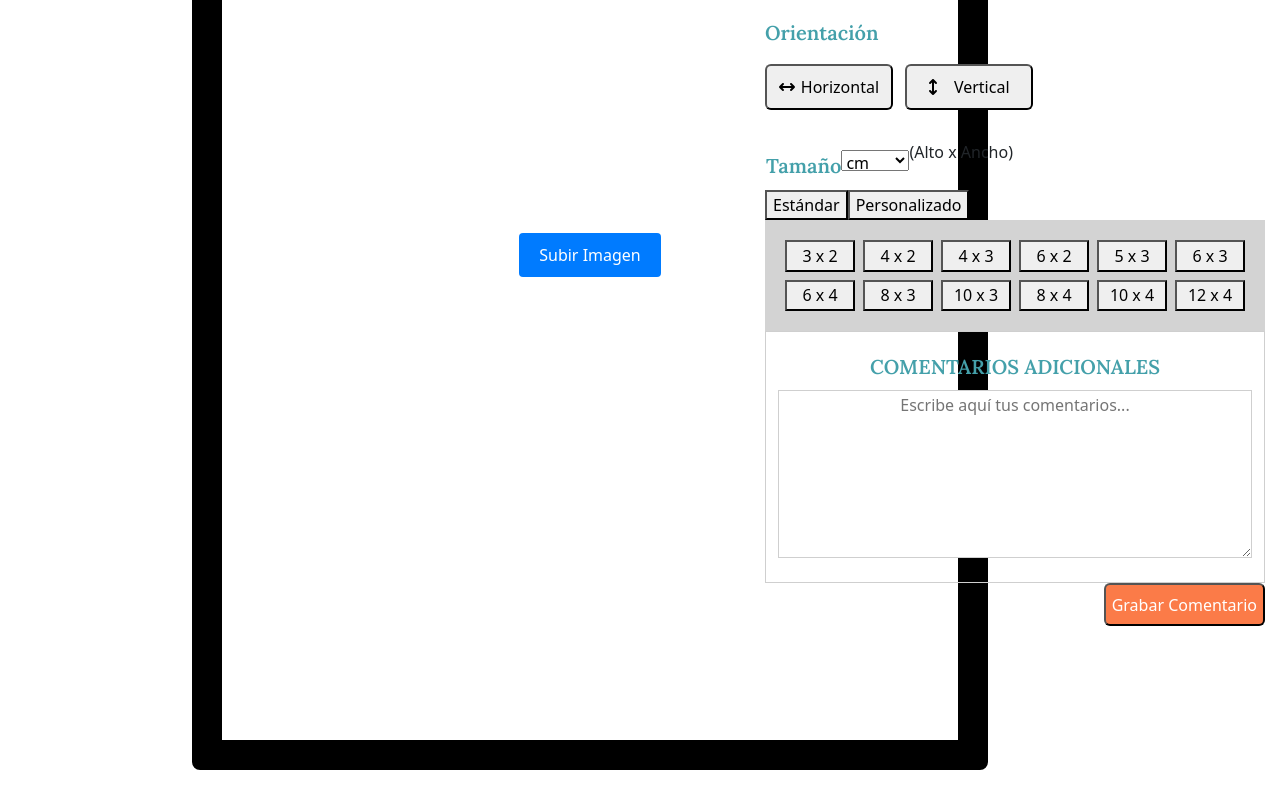
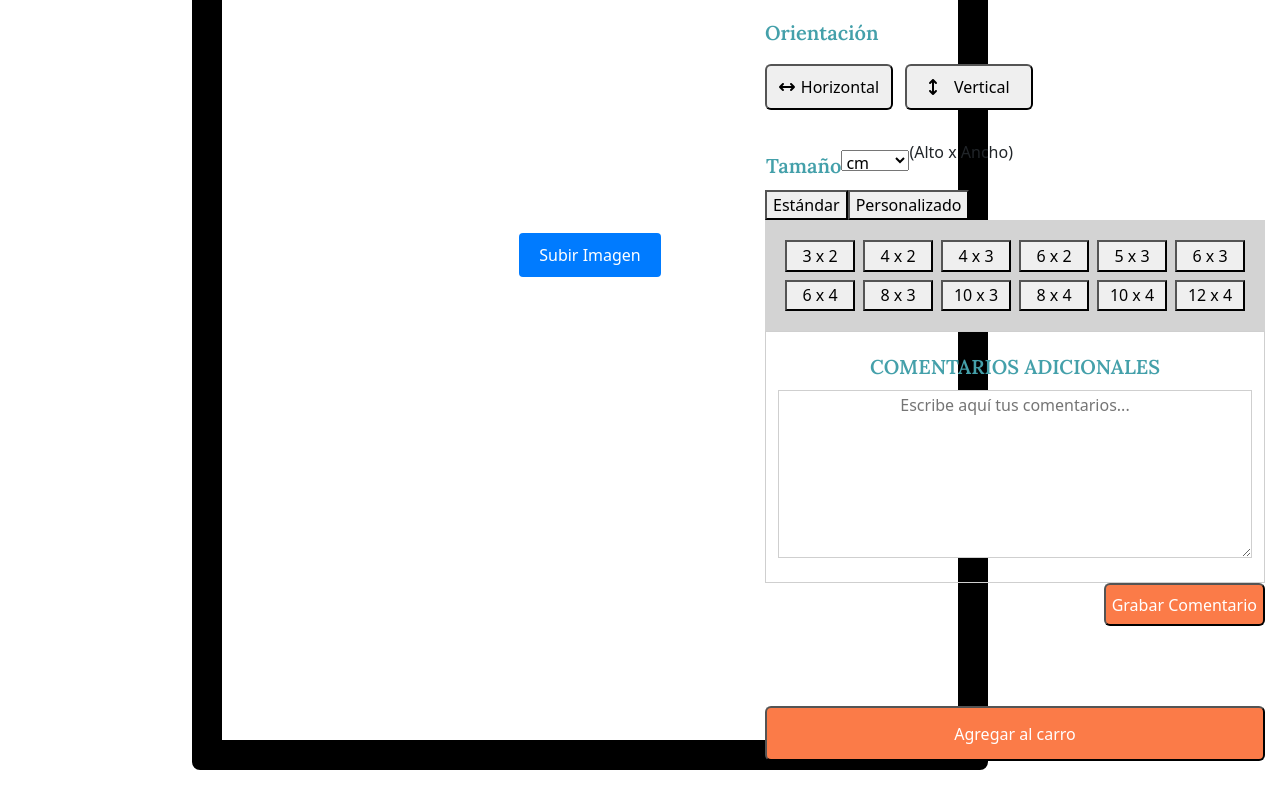
Before and after one commit to end1996/webForm, a React (Vite) app: page / in a window 1280 px wide. Shown: the part 377-1177 px from the top of the page. Built offline with nearby package versions, Linux system fonts and the light colour scheme.

Commit message:
boton carrito

```diff
--- a/src/App.tsx
+++ b/src/App.tsx
@@ -6,6 +6,7 @@ import SubirImagen from "./components/Screens/Formulario/SubirImagen";
 import Dimensiones from "./components/Screens/Formulario/Dimensiones";
 import Tamanios from "./components/Screens/Formulario/Tamanios";
 import TextInputContainer from "./components/Screens/Formulario/TextInputComentarios";
+import AgregarAlCarro from "./components/Screens/Formulario/AgregarAlCarro";
 import styles from './App.module.css';
 
 function App() {
@@ -22,6 +23,7 @@ function App() {
         <Dimensiones  />
         <Tamanios />
         <TextInputContainer />
+        <AgregarAlCarro />
       </div>
     </div>
   </>
--- /dev/null
+++ b/src/components/Screens/Formulario/AgregarAlCarro.module.css
@@ -0,0 +1,17 @@
+.agregarAlCarroContainer {
+    display: flex;
+    width: 100%;
+    justify-content: center;
+    align-items: center;
+    margin-top: 80px;
+}
+
+.buttonAgregar {
+    cursor: pointer;
+    background-color: #FB7B48;
+    color: #FFFF;
+    height: auto;
+    width: 100%;
+    height: 55px;
+    border-radius: 6px;
+}
--- /dev/null
+++ b/src/components/Screens/Formulario/AgregarAlCarro.tsx
@@ -0,0 +1,11 @@
+import styles from './AgregarAlCarro.module.css';
+
+function agregarAlCarro() {
+    return (
+        <div className={styles.agregarAlCarroContainer}>
+            <button className={styles.buttonAgregar}>Agregar al carro</button>
+        </div>
+    );
+}
+
+export default agregarAlCarro;
```
